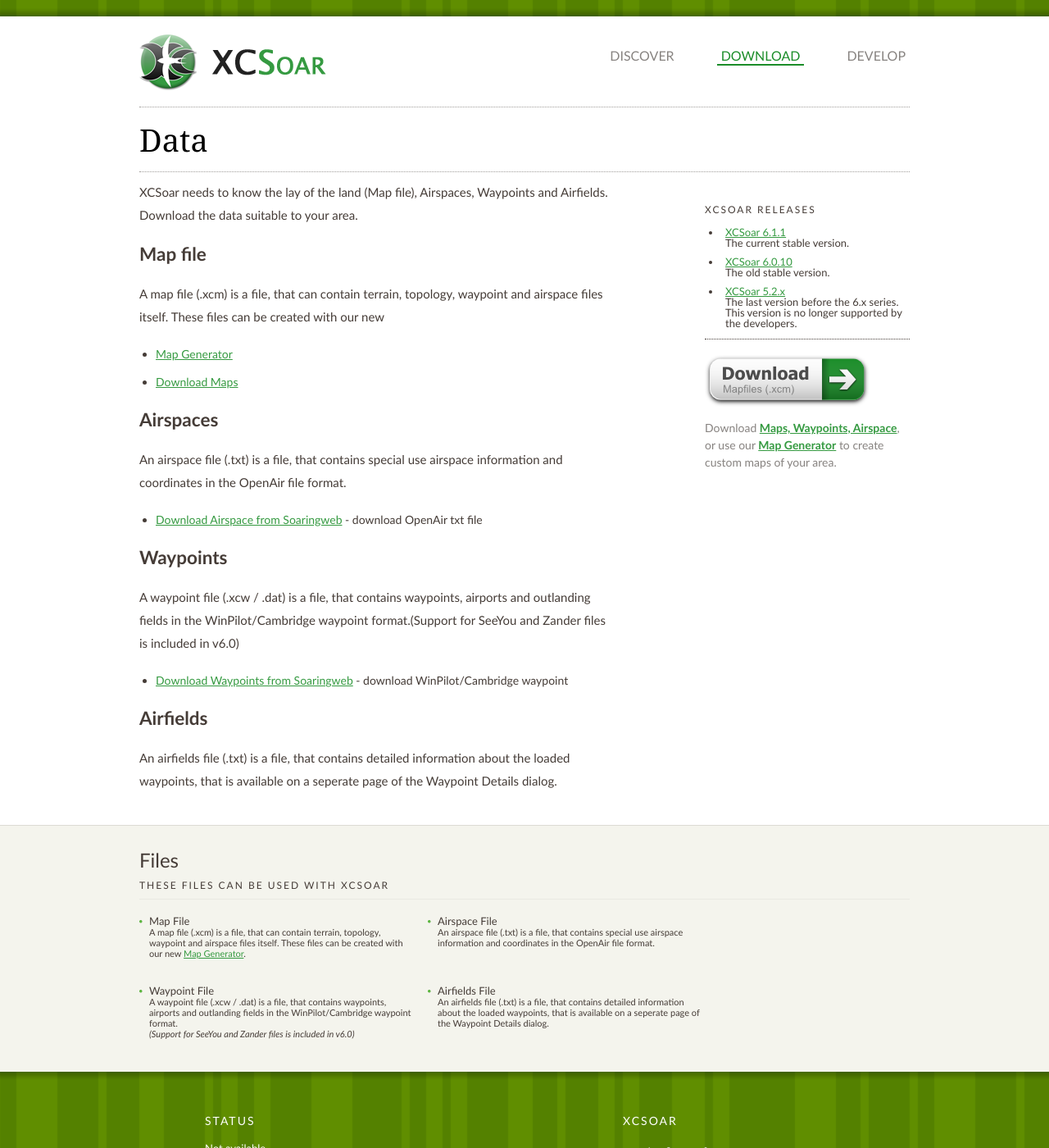
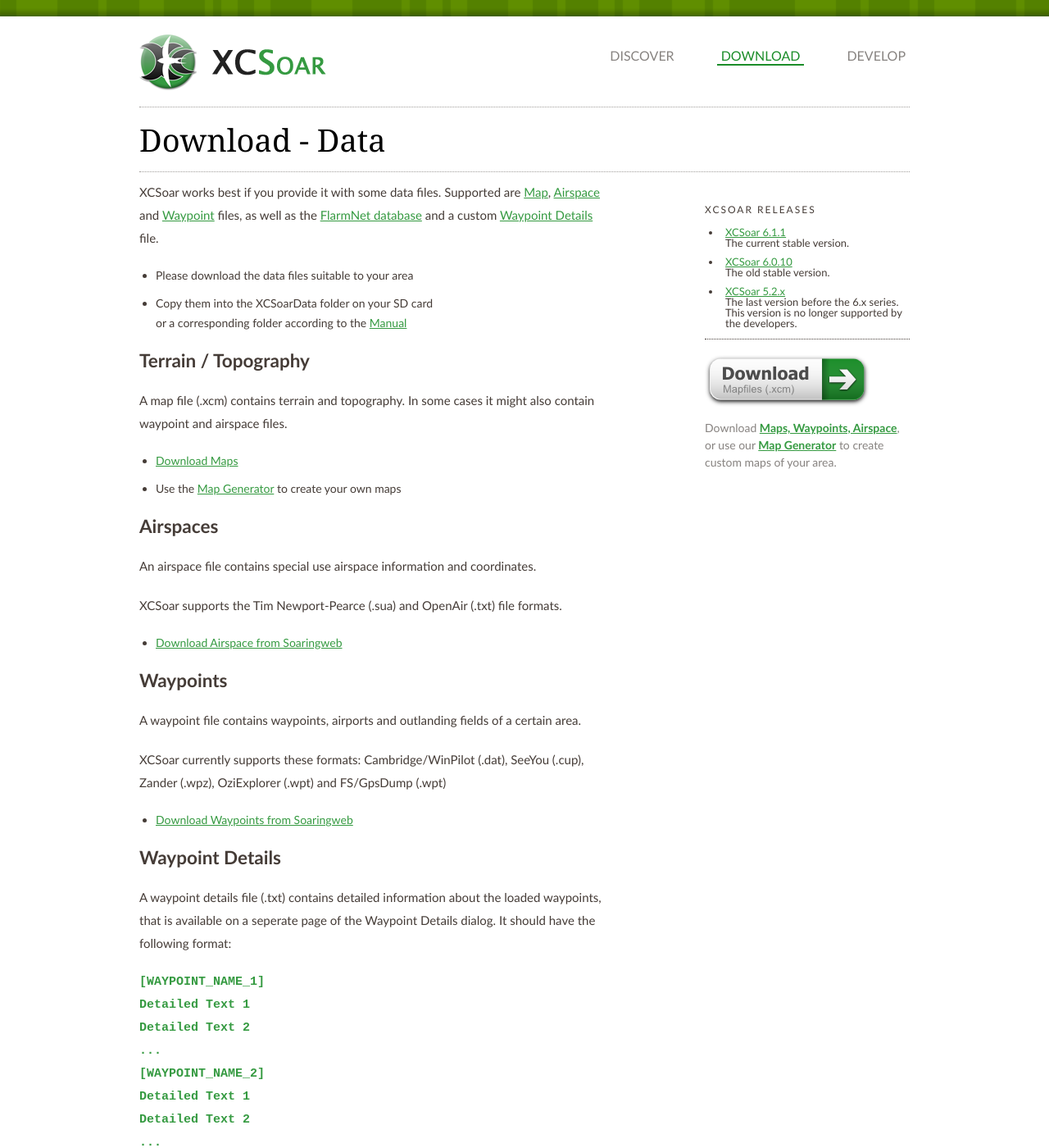
Before and after one commit to XCSoar/website, a Jekyll site: the page built from download/data.md, in a window 1280 px wide and 1400 px high. Shown: the whole window at 82% size. Built offline with Jekyll 4.4.1, drawn with Linux system fonts in a browser that asks for light colours; some of the changed text lies outside the part shown.

Commit message:
download/data: Improved texts and links

```diff
--- a/download/data.md
+++ b/download/data.md
@@ -1,31 +1,58 @@
 ---
 layout: download
 color: green
-title: Data
+title: Download - Data
 menu: download
 ---
 
-XCSoar needs to know the lay of the land (Map file), Airspaces, Waypoints and Airfields. Download the data suitable to your area.
+XCSoar works best if you provide it with some data files.
+Supported are [Map](#terrain__topography), [Airspace](#airspaces) and
+[Waypoint](#waypoints) files, as well as the [FlarmNet database](#flarmnet)
+and a custom [Waypoint Details](#waypoint_details)  file.
 
-## Map file ##
+- Please download the data files suitable to your area
+- Copy them into the XCSoarData folder on your SD card
+  or a corresponding folder according to the [Manual](http://max.kellermann.name/download/xcsoar/releases/{{ site.xcsoar_stable_version }}/XCSoar-manual.pdf)
 
-A map file (.xcm) is a file, that can contain terrain, topology, waypoint and airspace files itself. These files can be created with our new
+## Terrain / Topography
 
-- [Map Generator](http://mapgen.xcsoar.org/)
+A map file (.xcm) contains terrain and topography. In some cases it might also contain waypoint and airspace files.
+
 - [Download Maps](/download/maps/)
+- Use the [Map Generator](http://mapgen.xcsoar.org/) to create your own maps
 
-## Airspaces ##
+## Airspaces
 
-An airspace file (.txt) is a file, that contains special use airspace information and coordinates in the OpenAir file format.
+An airspace file contains special use airspace information and coordinates.
 
-- [Download Airspace from Soaringweb](http://soaringweb.org/Airspace/HomePage.html) - download OpenAir txt file
+XCSoar supports the Tim Newport-Pearce (.sua) and OpenAir (.txt) file formats.
 
-## Waypoints ##
+- [Download Airspace from Soaringweb](http://soaringweb.org/Airspace/HomePage.html)
 
-A waypoint file (.xcw / .dat) is a file, that contains waypoints, airports and outlanding fields in the WinPilot/Cambridge waypoint format.(Support for SeeYou and Zander files is included in v6.0)
+## Waypoints
 
-- [Download Waypoints from Soaringweb](http://soaringweb.org/Airspace/HomePage.html) - download WinPilot/Cambridge waypoint
+A waypoint file contains waypoints, airports and outlanding fields of a certain area.
 
-## Airfields ##
+XCSoar currently supports these formats:
+Cambridge/WinPilot (.dat), SeeYou (.cup), Zander (.wpz), OziExplorer (.wpt) and FS/GpsDump (.wpt)
 
-An airfields file (.txt) is a file, that contains detailed information about the loaded waypoints, that is available on a seperate page of the Waypoint Details dialog.
+- [Download Waypoints from Soaringweb](http://soaringweb.org/Airspace/HomePage.html)
+
+## Waypoint Details
+
+A waypoint details file (.txt) contains detailed information about the loaded waypoints, that is available on a seperate page of the Waypoint Details dialog. It should have the following format:
+
+	[WAYPOINT_NAME_1]
+	Detailed Text 1
+	Detailed Text 2
+	...
+	[WAYPOINT_NAME_2]
+	Detailed Text 1
+	Detailed Text 2
+	...
+
+## FlarmNet
+
+XCSoar can use the FlarmNet database to show the callsigns and additional information of FLARM equipped planes around you.
+
+- [Download FlarmNet database](http://www.flarmnet.org/files/data.fln)
```
